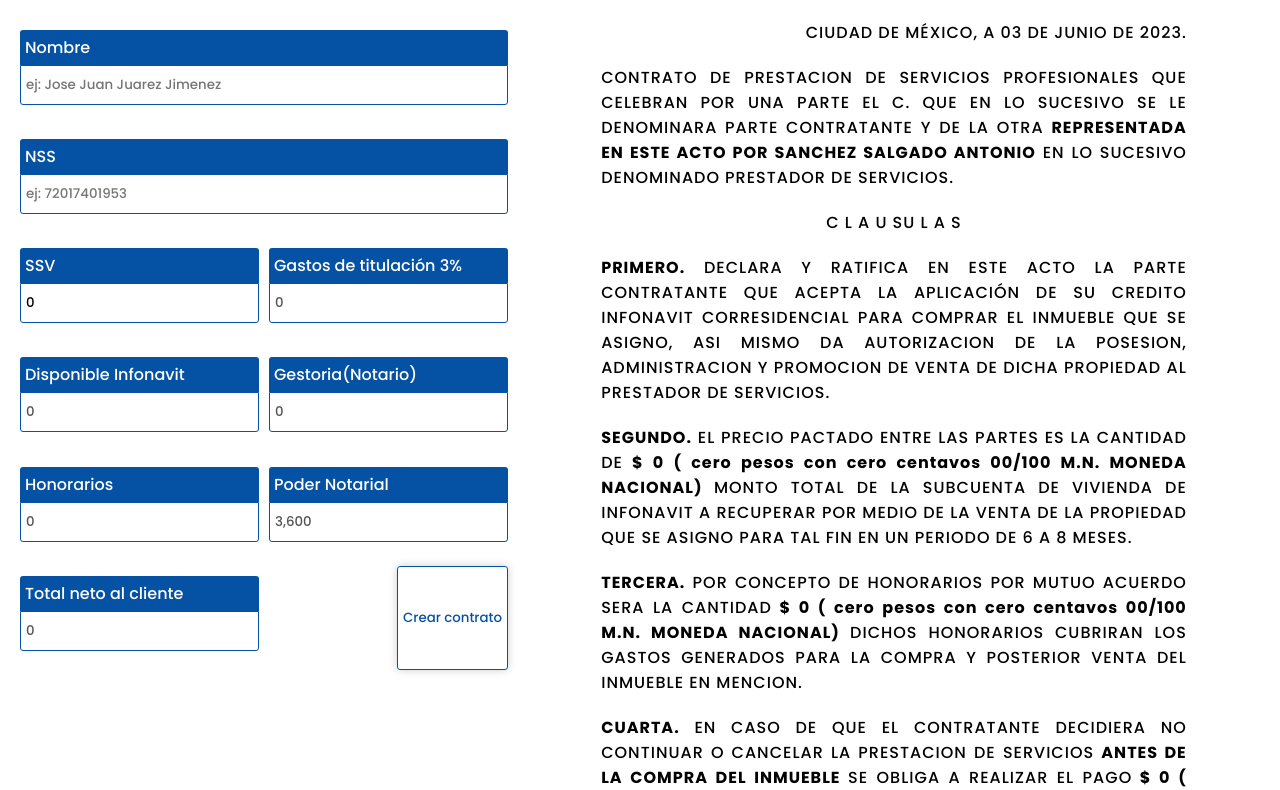
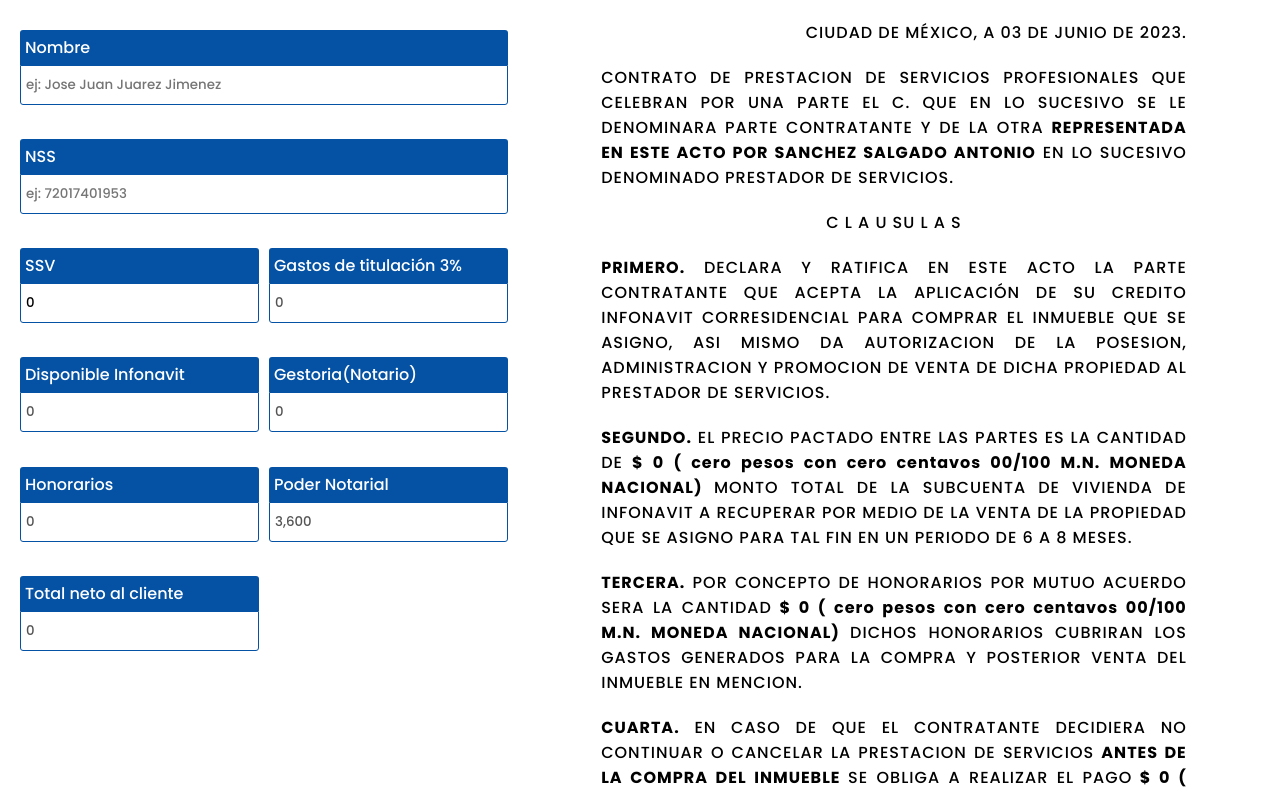
Before and after one commit to VictorTamayoBriones/av-calculator, a React (Vite) app: page / in a window 1280 px wide. Shown: the top 790 px of the page. Built offline with nearby package versions, Linux system fonts and the light colour scheme.

Commit message:
feat: some changes

```diff
--- a/package.json
+++ b/package.json
@@ -10,9 +10,11 @@
     "preview": "vite preview"
   },
   "dependencies": {
+    "@react-pdf/renderer": "^3.1.11",
     "@types/styled-components": "^5.1.26",
     "react": "^18.2.0",
     "react-dom": "^18.2.0",
+    "save": "^2.9.0",
     "styled-components": "^5.3.11",
     "to-words": "^3.5.1",
     "translate": "^2.0.2"
--- a/src/components/Main/Main.tsx
+++ b/src/components/Main/Main.tsx
@@ -1,4 +1,3 @@
-
 import Preview from "./components/Preview/Preview"
 import { TableCalculator } from "./components/TableCalculator"
 import { CalculatorProvider } from "./context/calculatorProvider"
--- a/src/components/Main/components/TableCalculator/TableCalculator.tsx
+++ b/src/components/Main/components/TableCalculator/TableCalculator.tsx
@@ -25,8 +25,6 @@ function TableCalculator() {
           )
         })
       }
-      {/* <ExtraData/> */}
-      <button>Crear contrato</button>
     </TableCalculatorContainer>
   )
 }
--- a/src/components/Main/context/calculatorProvider.tsx
+++ b/src/components/Main/context/calculatorProvider.tsx
@@ -39,7 +39,7 @@ export const CalculatorProvider = ({ children }:Props) => {
                 return
             }else{
                 if(e.target.name === 'ssv'){
-                    if(e.target.value === '0' || e.target.value === ''){
+                    if(e.target.value === '0'  || e.target.value === '' ){
                         setDataForm({...dataForm, ssv: '0', gasTitulation: '0', disInfonavit: '0', gestoria: '0', honorarios: '0', poderNotarial: '3,600', total: '0',})
                         return;
                     }else{
--- /dev/null
+++ b/src/components/Main/context/index.ts
@@ -0,0 +1,2 @@
+export * from './calculatorContext';
+export * from './calculatorProvider';
```
Also changed, not shown: src/components/Main/components/Contrato/index.ts (added), 1 other file (tests, documents, lock files or other folders).
